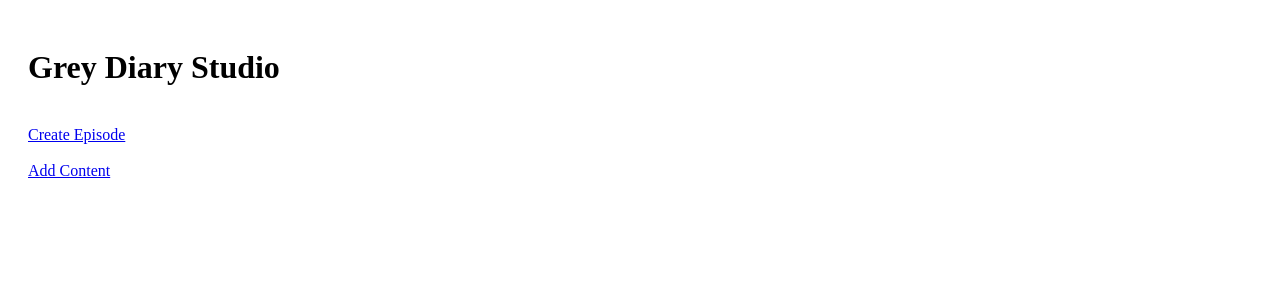
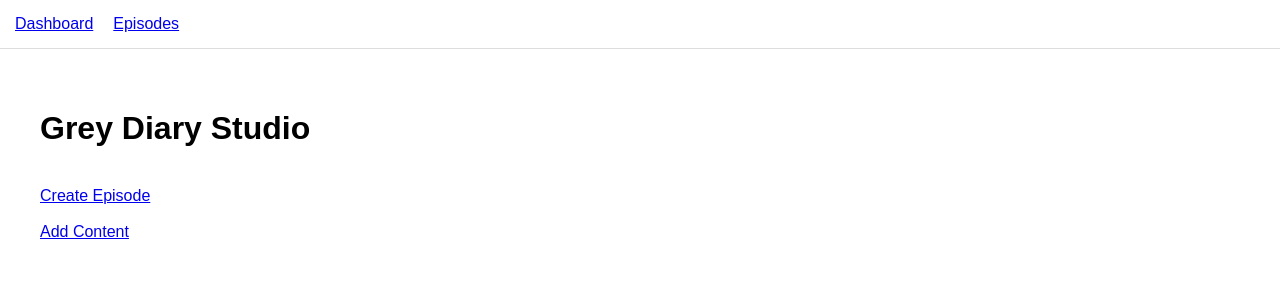
Before and after one commit to Mr-Black-Of-Shades/The-Grey-Diary-Studio, a Next.js app: page / in a window 1280 px wide. Shown: the top 300 px of the page. Built offline with nearby package versions, Linux system fonts and the light colour scheme.

Commit message:
Add metadata and update layout structure

```diff
--- a/app/layout.js
+++ b/app/layout.js
@@ -1,7 +1,26 @@
+export const metadata = {
+  title: "Grey Diary Studio",
+  description: "Creator Dashboard",
+};
+
 export default function RootLayout({ children }) {
   return (
-    <html>
-      <body>{children}</body>
+    <html lang="en">
+      <body style={{ margin: 0, fontFamily: "Arial" }}>
+        <nav
+          style={{
+            padding: 15,
+            borderBottom: "1px solid #ddd",
+            display: "flex",
+            gap: 20,
+          }}
+        >
+          <a href="/studio">Dashboard</a>
+          <a href="/studio/episodes">Episodes</a>
+        </nav>
+
+        <div style={{ padding: 20 }}>{children}</div>
+      </body>
     </html>
   );
 }
```
